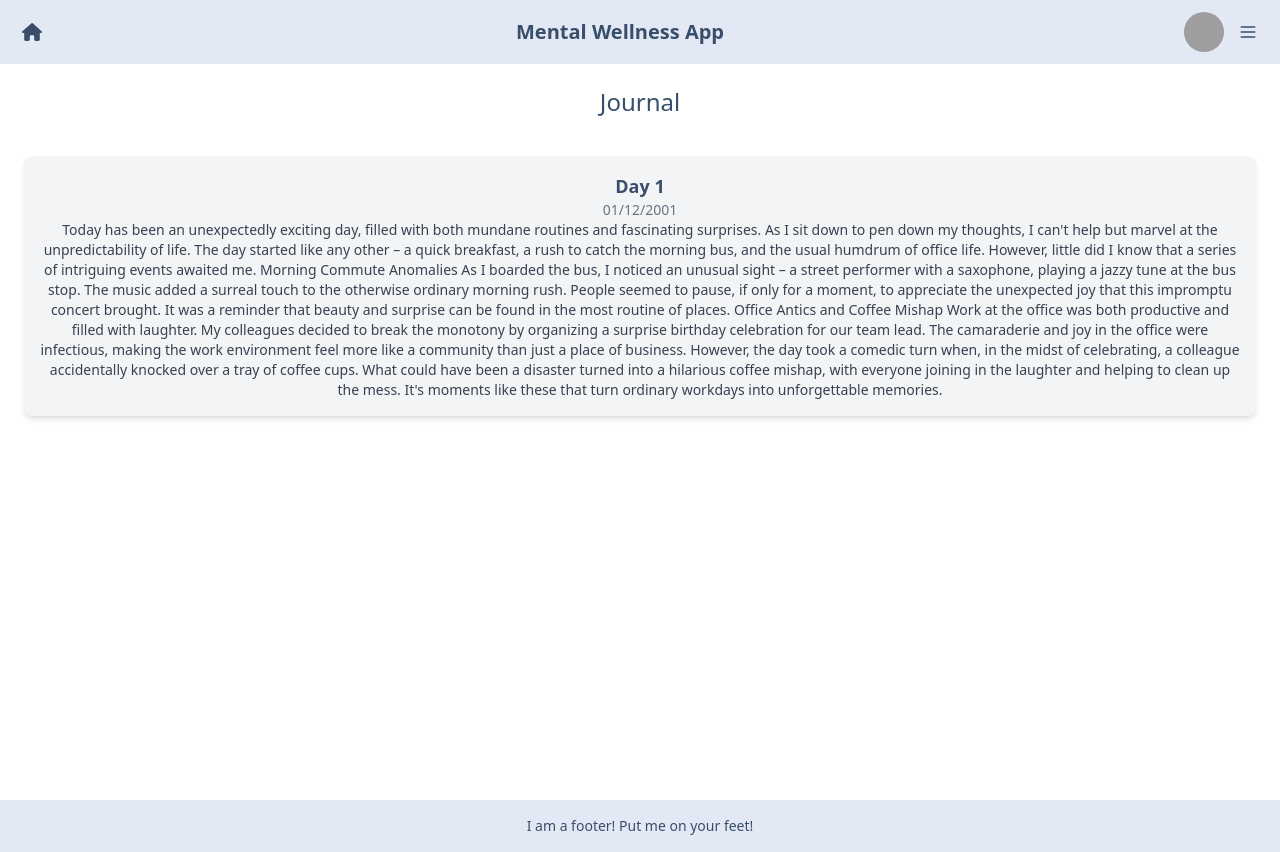
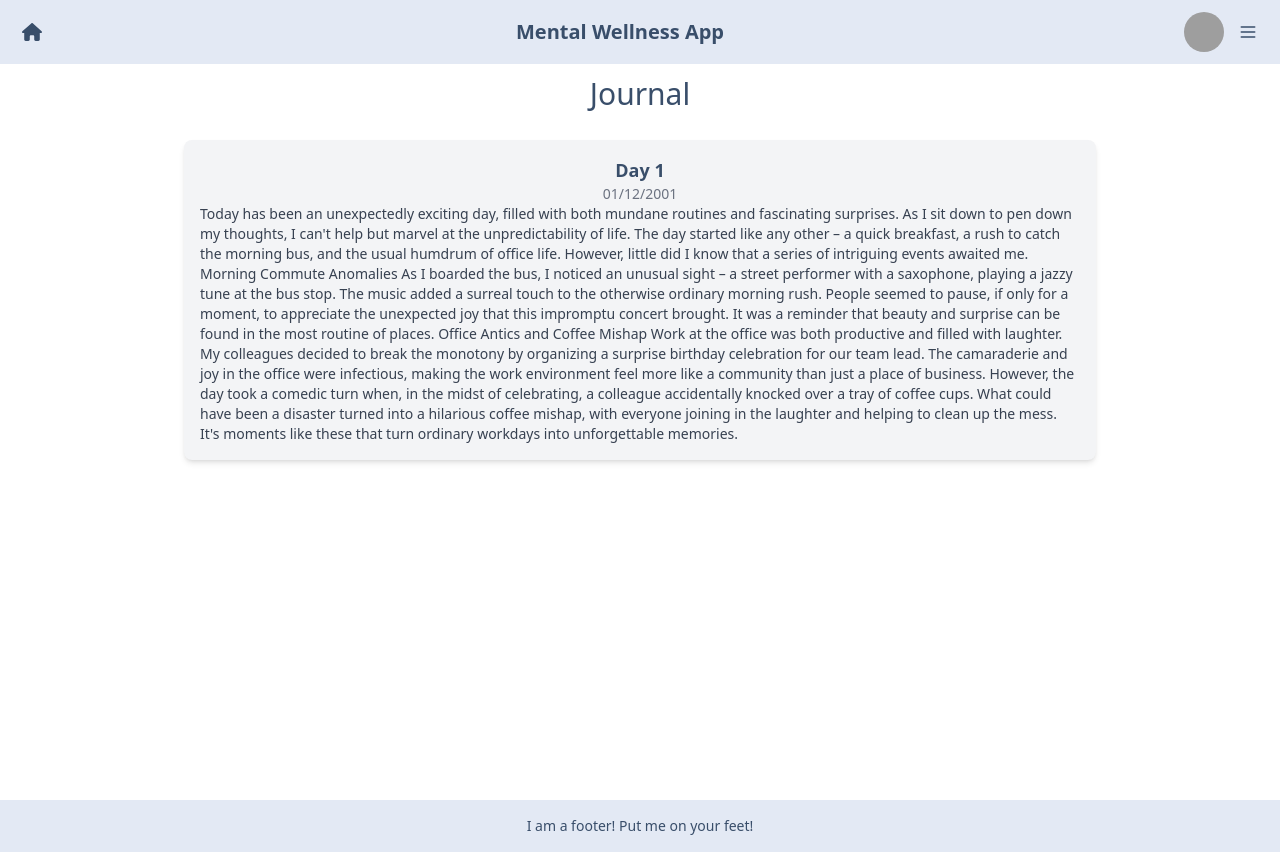
Before and after one commit to Adlantia/mental-wellness-app, a Next.js app in the folder frontend/: page /view-journal in a window 1280 px wide. Built offline with nearby package versions, Linux system fonts and the light colour scheme; grey boxes are pictures that could not be loaded.

Commit message:
text alignment to left on view-journal page

```diff
--- a/frontend/src/app/dashboard/page.tsx
+++ b/frontend/src/app/dashboard/page.tsx
@@ -4,7 +4,7 @@ export default function Dashboard () {
     return (
         <>
             <section className="container mx-auto py-12">
-                <LogButton buttonName = `<a href='/mood'>Mood</a>` />
+                <LogButton buttonName = <a href='/mood'>Mood</a> />
                 <LogButton buttonName = <a href='/sleep'>Sleep</a> />
                 <LogButton buttonName = <a href='/journal-list'>Journal</a> />
             </section>
--- a/frontend/src/app/journal-entry/page.tsx
+++ b/frontend/src/app/journal-entry/page.tsx
@@ -1,6 +1,7 @@
 export default function JournalEntry (){
     return (
         <>
+
             <header style={{ fontSize: '24px', margin: '20px 0', textAlign: 'center' }}>
                 Journal
             </header>
--- a/frontend/src/app/shared/Journal.tsx
+++ b/frontend/src/app/shared/Journal.tsx
@@ -5,7 +5,7 @@ export function Journal({journal}: JournalProps) {
         <button className="bg-gray-100 p-4 rounded-lg shadow-md mb-5 mx-2 w-56 sm:w-auto focus:outline-none focus:ring-2 focus:ring-blue-600 focus:ring-opacity-50">
             <h2 className="text-lg font-semibold">{journal.journalTitle}</h2>
             <p className="text-sm text-gray-500">{journal.journalDateTime}</p>
-            <p className="text-sm text-gray-700">{journal.journalText}</p>
+            <p className="text-sm text-gray-700 text-left">{journal.journalText}</p>
         </button>
     )
 }
--- a/frontend/src/app/view-journal/page.tsx
+++ b/frontend/src/app/view-journal/page.tsx
@@ -24,10 +24,10 @@ export default function ViewJournalEntry (){
 
     return (
         <>
-            <header style={{fontSize: '24px', margin: '20px 0', textAlign: 'center'}}>
+            <h1 className = "text-3xl mx-auto text-center my-3">
                 Journal
-            </header>
-            <div className = "p-4">
+            </h1>
+            <div className = "p-4 w-3/4 mx-auto">
                 <div className="flex">
                         <p>
                         <Journal  journal={journalEntry}/>
```
